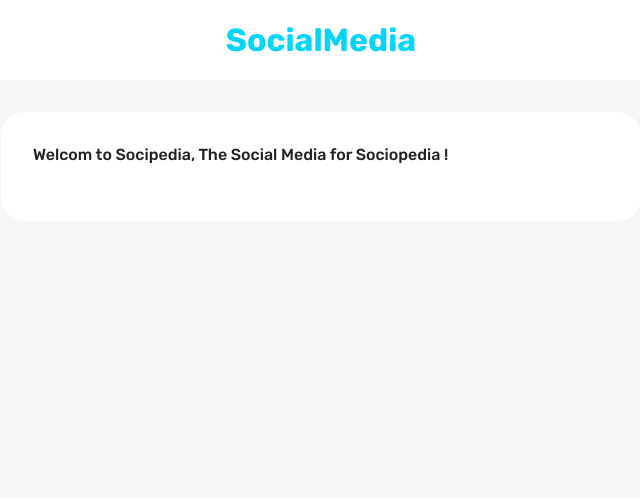
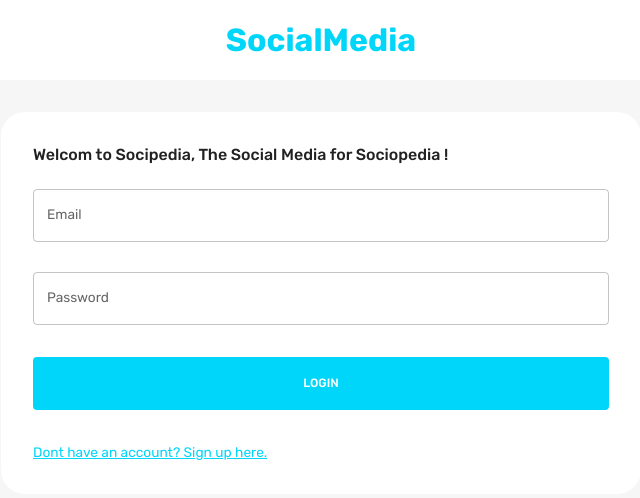
Before and after one commit to abhi1506manu/Socailmedia-App, a React (Vite) app in the folder client/: page / in a window 1280 px wide. Shown: the top 498 px of the page, without its empty margins (319-959 px from the left). Built offline with nearby package versions, Linux system fonts and the light colour scheme.

Commit message:
register and login logic

```diff
--- a/client/src/scenes/loginPage/Form.jsx
+++ b/client/src/scenes/loginPage/Form.jsx
@@ -9,7 +9,7 @@ import {
 } from "@mui/material";
 
 import EditOutlinedIcon from "@mui/icons-material/EditOutlined";
-import Formik from "formik";
+import { Formik } from "formik";
 import * as yup from "yup";
 import { useNavigate } from "react-router-dom";
 import { useDispatch } from "react-redux";
@@ -23,7 +23,7 @@ const registerSchema = yup.object().shape({
   lastName: yup.string().required("required"),
   email: yup.string().email("invalid email").required("required"),
   password: yup.string().required("required"),
-  loaction: yup.string().required("required"),
+  location: yup.string().required("required"),
   occupation: yup.string().required("required"),
   picture: yup.string().required("required"),
 });
@@ -50,14 +50,60 @@ const initialValueLogin = {
 
 const Form = () => {
   const [pageType, setPageType] = useState("login");
-  const { pallate } = useTheme();
+  const { palette } = useTheme();
   const dispatch = useDispatch();
   const navigate = useNavigate();
   const isNonMobile = useMediaQuery("(min-width:600px)");
   const isLogin = pageType === "login";
   const isRegister = pageType === "register";
 
-  const handleSubmit = async (values, onSubmitProps) => {
+  const register = async (values, onSubmitProps) => {
+    // console.log("Hello register")
+    //this allow us to send form with image
+    const formData = new FormData();
+    console.log(formData);
+    for (let val in values) {
+      formData.append(val, values[val]);
+    }
+
+    formData.append("picturePath", values.picture.name);
+    const saveUserResponse = await fetch(
+      "http://localhost:3000/auth/register",
+      {
+        method: "POST",
+        body: formData,
+      }
+    );
+
+    const saveUser = await saveUserResponse.json();
+    // console.log(saveUser);
+    onSubmitProps.resetForm();
+
+    if (saveUser) {
+      setPageType("login");
+    }
+  };
+
+  const login = async (values, onSubmitProps) => {
+    const loggedInResponse = await fetch("http://localhost:3000/auth/login", {
+      method: "POST",
+      headers: { "Content-Type": "application/json" },
+      body: JSON.stringify(values),
+    });
+
+    const loggedIn = await loggedInResponse.json();
+    onSubmitProps.resetForm();
+
+    if (loggedIn) {
+      dispatch(setLogin({ user: loggedIn.user, token: loggedIn.token }));
+    }
+
+    navigate("/home");
+  };
+
+  const handleFormSubmit = async (values, onSubmitProps) => {
+    // console.log(values)
+
     if (isLogin) {
       await login(values, onSubmitProps);
     }
@@ -68,7 +114,7 @@ const Form = () => {
 
   return (
     <Formik
-      onSubmit={handleSubmit}
+      onSubmit={handleFormSubmit}
       initialValues={isLogin ? initialValueLogin : initialValueRegister}
       validationSchema={isLogin ? loginSchema : registerSchema}
     >
@@ -84,7 +130,7 @@ const Form = () => {
       }) => (
         <form onSubmit={handleSubmit}>
           <Box
-            display="flex"
+            display="grid"
             gap="30px"
             gridTemplateColumns="repeat(4, minmax(0,1fr))"
             sx={{
@@ -94,8 +140,9 @@ const Form = () => {
             {isRegister && (
               <>
                 <TextField
-                  label="firstName"
+                  label="First Name"
                   onBlur={handleBlur}
+                  onChange={handleChange}
                   value={values.firstName}
                   name="firstName"
                   error={
@@ -106,8 +153,9 @@ const Form = () => {
                 />
 
                 <TextField
-                  label="lastName"
+                  label="Last Name"
                   onBlur={handleBlur}
+                  onChange={handleChange}
                   value={values.lastName}
                   name="lastName"
                   error={Boolean(touched.lastName) && Boolean(errors.lastName)}
@@ -116,54 +164,58 @@ const Form = () => {
                 />
 
                 <TextField
-                  label="email"
+                  label="Email"
                   onBlur={handleBlur}
+                  onChange={handleChange}
                   value={values.email}
                   name="email"
                   error={Boolean(touched.email) && Boolean(errors.email)}
                   helperText={touched.email && errors.email}
-                  sx={{ gridColumn: "span 2" }}
+                  sx={{ gridColumn: "span 4" }}
                 />
 
                 <TextField
-                  label="password"
+                  label="Password"
                   onBlur={handleBlur}
+                  onChange={handleChange}
                   value={values.password}
                   name="password"
                   error={Boolean(touched.password) && Boolean(errors.password)}
                   helperText={touched.password && errors.password}
-                  sx={{ gridColumn: "span 2" }}
+                  sx={{ gridColumn: "span 4" }}
                 />
 
                 <TextField
-                  label="location"
+                  label="Location"
                   onBlur={handleBlur}
+                  onChange={handleChange}
                   value={values.location}
                   name="location"
                   error={Boolean(touched.location) && Boolean(errors.location)}
                   helperText={touched.location && errors.location}
-                  sx={{ gridColumn: "span 2" }}
+                  sx={{ gridColumn: "span 4" }}
                 />
 
                 <TextField
-                  label="occupation"
+                  label="Occupation"
                   onBlur={handleBlur}
+                  onChange={handleChange}
                   value={values.occupation}
                   name="occupation"
                   error={
                     Boolean(touched.occupation) && Boolean(errors.occupation)
                   }
                   helperText={touched.occupation && errors.occupation}
-                  sx={{ gridColumn: "span 2" }}
+                  sx={{ gridColumn: "span 4" }}
                 />
                 <Box
                   gridColumn="span 4"
-                  border={`1px solid ${pallate.neutral.medium}`}
+                  border={`1px solid ${palette.neutral.medium}`}
                   borderRadius="5px"
                   p="1rem"
                 >
                   <Dropzone
-                    acceptedFiles=".jpg, .jpeg,.png"
+                    acceptedFiles=".jpg,.jpeg,.png"
                     multiple={false}
                     onDrop={(acceptedFiles) =>
                       setFieldValue("picture", acceptedFiles[0])
@@ -171,13 +223,13 @@ const Form = () => {
                   >
                     {({ getRootProps, getInputProps }) => (
                       <Box
-                        {...getInputProps()}
-                        border={`2px dashed ${pallate.primary.main}`}
+                        {...getRootProps()}
+                        border={`2px dashed ${palette.primary.main}`}
                         p="1rem"
                         sx={{ "&:hover": { cursor: "pointer" } }}
                       >
                         <input {...getInputProps()} />
-                        {values.picture ? (
+                        {!values.picture ? (
                           <p>Add Picyure Here</p>
                         ) : (
                           <FlexBetween>
@@ -192,25 +244,31 @@ const Form = () => {
               </>
             )}
 
+            {!isRegister && (
+              <>
                 <TextField
                   label="Email"
                   onBlur={handleBlur}
+                  onChange={handleChange}
                   value={values.email}
                   name="email"
                   error={Boolean(touched.email) && Boolean(errors.email)}
                   helperText={touched.email && errors.email}
-              sx={{ gridColumn: "span 2" }}
+                  sx={{ gridColumn: "span 4" }}
                 />
 
                 <TextField
                   label="Password"
                   onBlur={handleBlur}
+                  onChange={handleChange}
                   value={values.password}
                   name="password"
                   error={Boolean(touched.password) && Boolean(errors.password)}
                   helperText={touched.password && errors.password}
-              sx={{ gridColumn: "span 2" }}
+                  sx={{ gridColumn: "span 4" }}
                 />
+              </>
+            )}
           </Box>
           {/* //Buttons */}
           <Box>
@@ -220,9 +278,9 @@ const Form = () => {
               sx={{
                 m: "2rem 0",
                 p: "1rem",
-                backgroundColor: pallate.primary.main,
-                color: pallate.background.alt,
-                "&:hover": { color: pallate.primary.main },
+                backgroundColor: palette.primary.main,
+                color: palette.background.alt,
+                "&:hover": { color: palette.primary.main },
               }}
             >
               {isLogin ? "LOGIN" : "REGISTER"}
@@ -234,15 +292,15 @@ const Form = () => {
               }}
               sx={{
                 textDecoration: "underline",
-                color: pallate.primary.main,
+                color: palette.primary.main,
                 "&:hover": {
                   cursor: "pointer",
-                  color: pallate.primary.light,
+                  color: palette.primary.light,
                 },
               }}
             >
               {isLogin
-                ? "Dont have an account? Sign up herer."
+                ? "Dont have an account? Sign up here."
                 : "Already have an account? Login here"}
             </Typography>
           </Box>
--- a/client/src/scenes/loginPage/Login.jsx
+++ b/client/src/scenes/loginPage/Login.jsx
@@ -25,9 +25,10 @@ const Login = () => {
         borderRadius="1.5rem"
         backgroundColor={theme.palette.background.alt}
       >
-        <Typography fontWeight="500" variant="h5" sx={{mb:"1.5rem"}}>
+        <Typography fontWeight="500" variant="h5" sx={{ mb: "1.5rem" }}>
           Welcom to Socipedia, The Social Media for Sociopedia !
         </Typography>
+        <Form />
       </Box>
     </Box>
   );
```
Also changed, not shown: 2 other files (tests, documents, lock files or other folders). Lines whose indentation alone changed are shown as unchanged.
